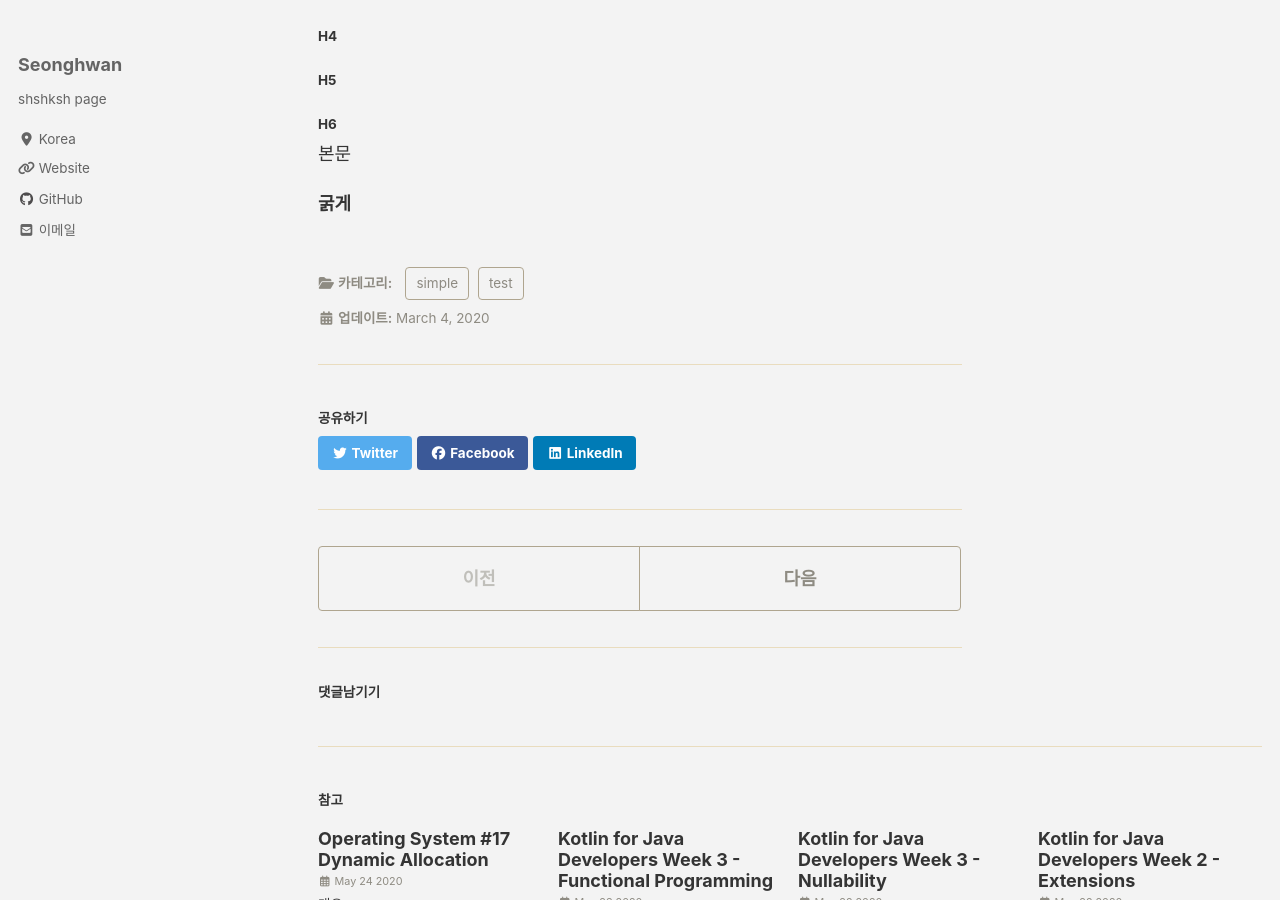
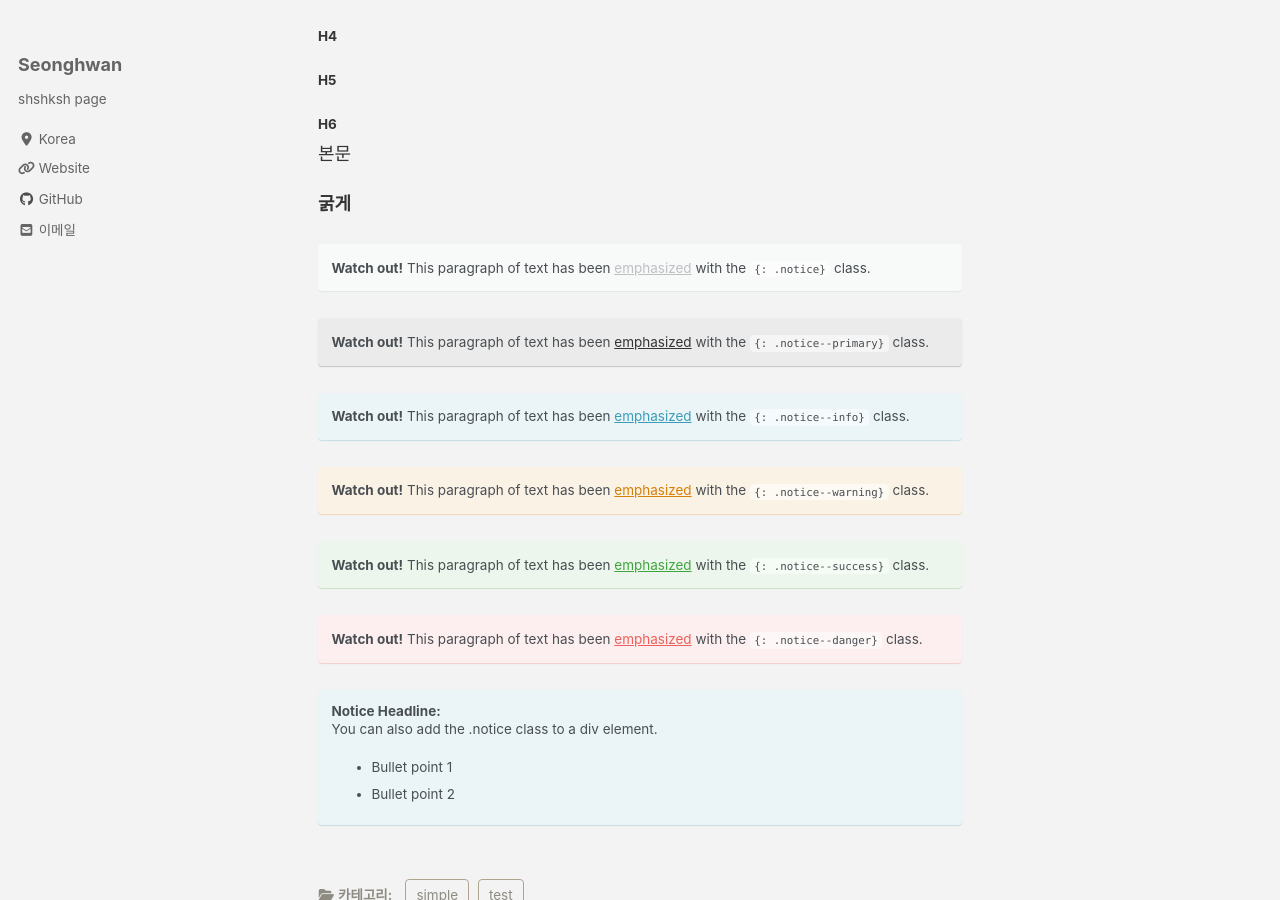
Before and after one commit to shshksh/shshksh.github.io, a Jekyll site: the page built from _posts/2020-03-04-test-page.md, in a window 1280 px wide and 900 px high, scrolled down 671 px. Built offline with Jekyll 4.4.1, drawn with Linux system fonts in a browser that asks for light colours; cached includes are drawn as plain includes; nearby versions of some CDN libraries; comment, search, counter and statistics services are not loaded.

Commit message:
test notice

```diff
--- a/_posts/2020-03-04-test-page.md
+++ b/_posts/2020-03-04-test-page.md
@@ -27,3 +27,34 @@ toc: true
 본문
 
 **굵게**
+
+**Watch out!** This paragraph of text has been [emphasized](#) with the `{: .notice}` class.
+{: .notice}
+
+**Watch out!** This paragraph of text has been [emphasized](#) with the `{: .notice--primary}` class.
+{: .notice--primary}
+
+**Watch out!** This paragraph of text has been [emphasized](#) with the `{: .notice--info}` class.
+{: .notice--info}
+
+**Watch out!** This paragraph of text has been [emphasized](#) with the `{: .notice--warning}` class.
+{: .notice--warning}
+
+**Watch out!** This paragraph of text has been [emphasized](#) with the `{: .notice--success}` class.
+{: .notice--success}
+
+**Watch out!** This paragraph of text has been [emphasized](#) with the `{: .notice--danger}` class.
+{: .notice--danger}
+
+
+{% capture notice-text %}
+You can also add the .notice class to a div element.
+
+* Bullet point 1
+* Bullet point 2
+{% endcapture %}
+
+<div class="notice--info">
+  <h4>Notice Headline:</h4>
+  {{ notice-text | markdownify }}
+</div>
```
